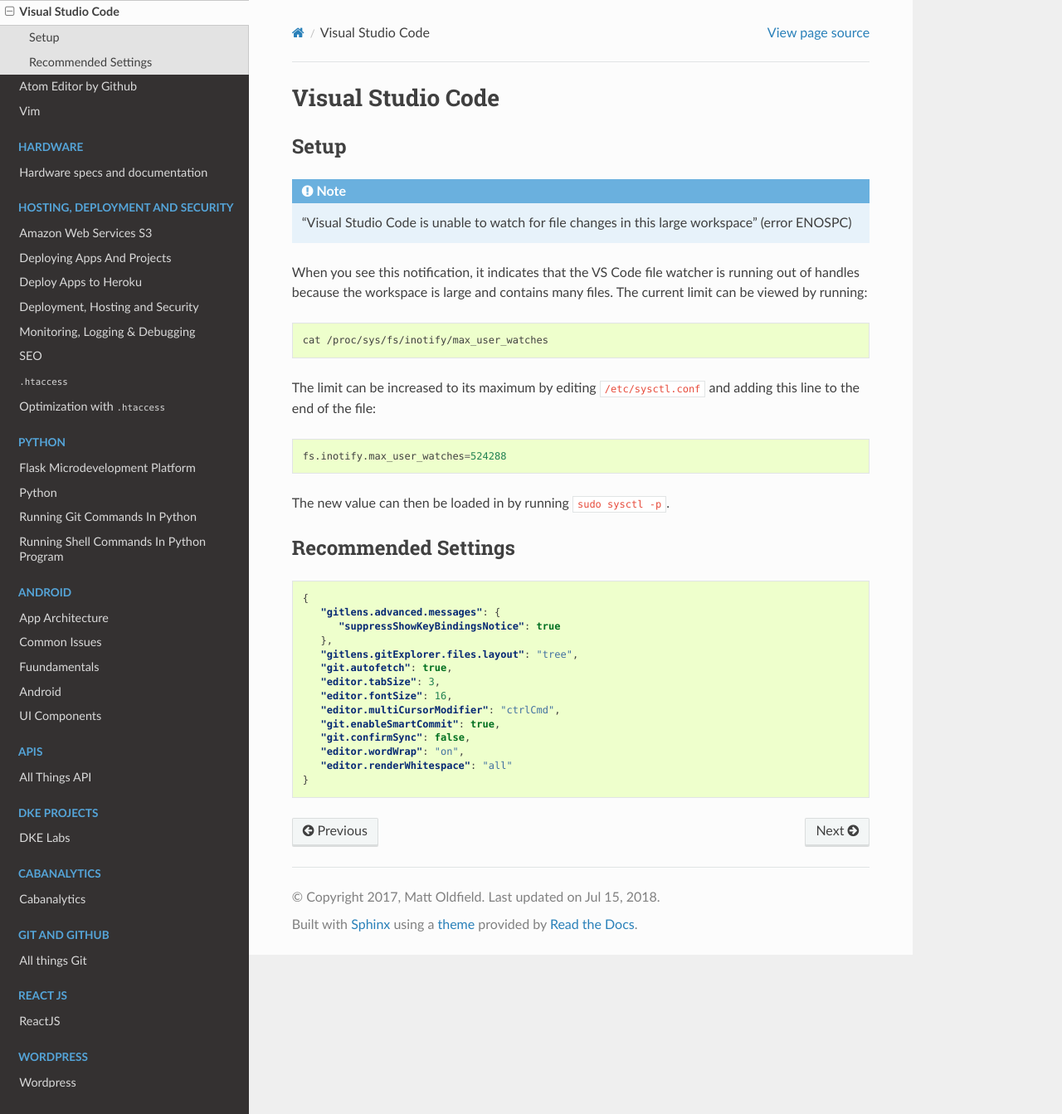
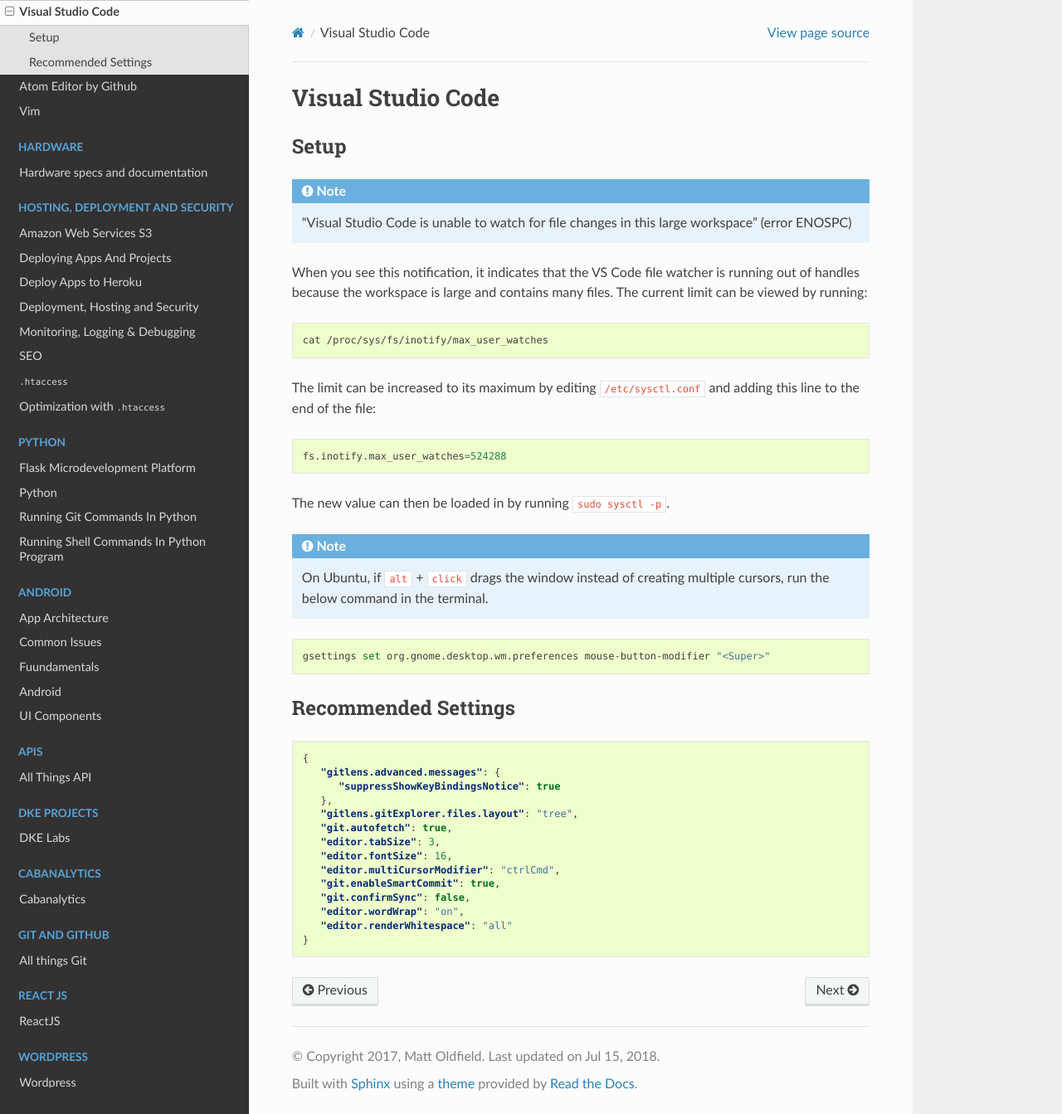
Before and after one commit to asmattic/docs, a Sphinx documentation site: the page built from source/editors/visual-studio-code.rst, in a window 1280 px wide and 1343 px high. Shown: the whole window at 83% size. Built offline with Sphinx 7.4.7 and the Read the Docs theme 2.0.0, drawn with Linux system fonts in a browser that asks for light colours.

Commit message:
Alt click multiple cursor fix for VSCode

```diff
--- a/source/editors/visual-studio-code.rst
+++ b/source/editors/visual-studio-code.rst
@@ -24,6 +24,13 @@
 
 The new value can then be loaded in by running ``sudo sysctl -p``.
 
+.. note::
+   On Ubuntu, if ``alt`` + ``click`` drags the window instead of creating multiple cursors, run the below command in the terminal.
+
+.. code-block:: bash
+
+   gsettings set org.gnome.desktop.wm.preferences mouse-button-modifier "<Super>"
+
 Recommended Settings
 -----------------------
 
```
